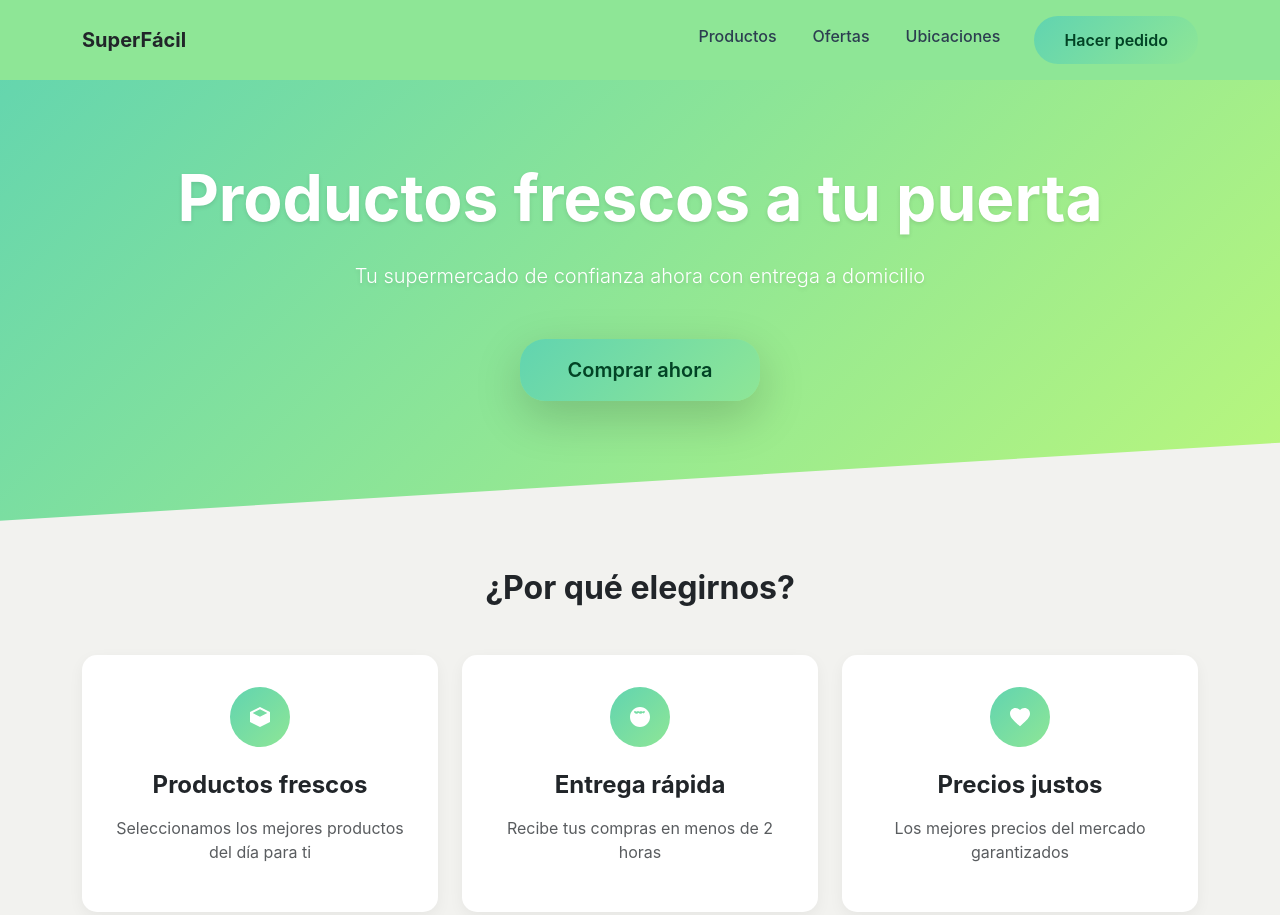
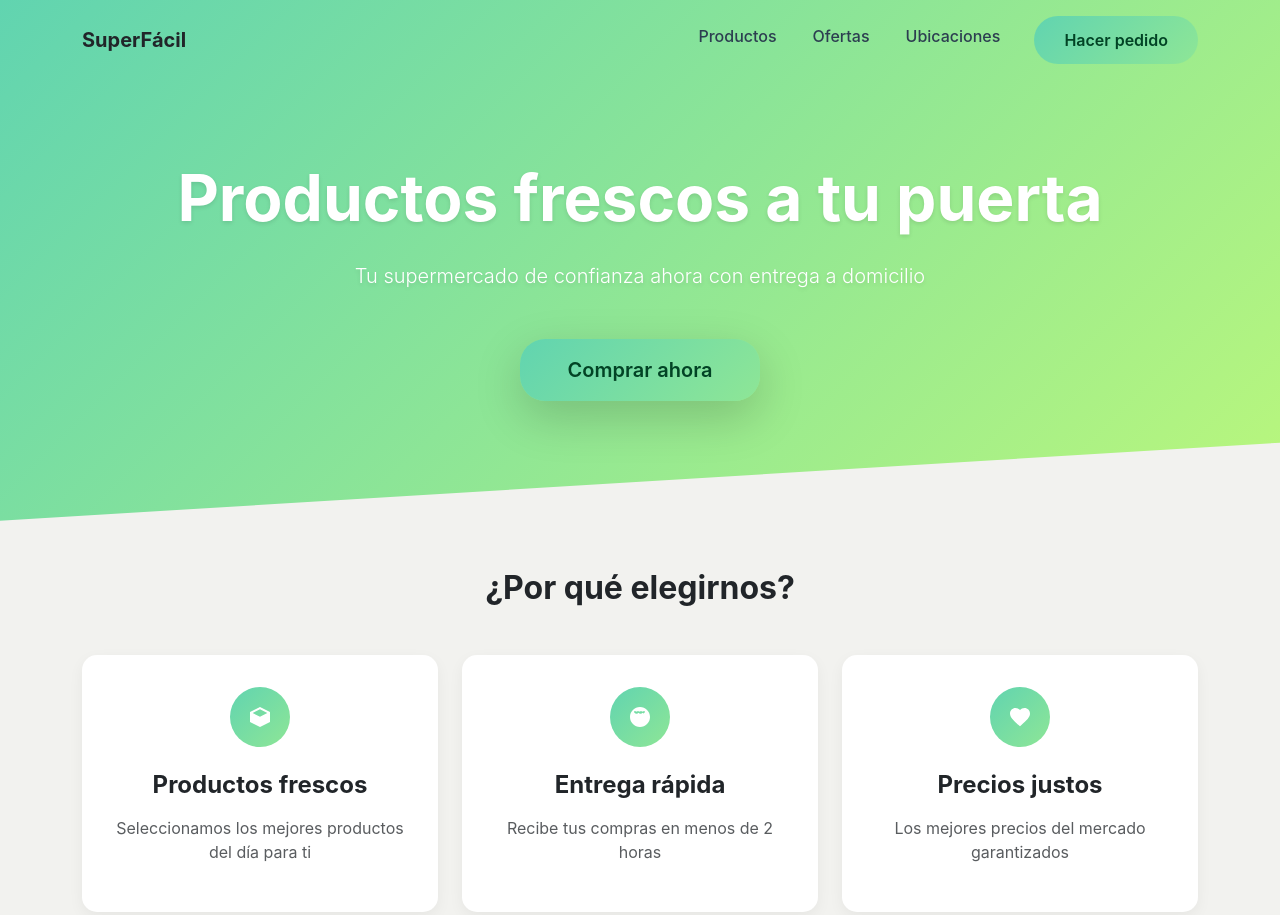
Before and after one commit to misraelDev/SUPERMERCADO-LANDING, a website: page index.html in a window 1280 px wide. Shown: the top 915 px of the page. Drawn offline with nearby package versions, Linux system fonts and the light colour scheme.

Commit message:
Corrección de navbar

```diff
--- a/index.html
+++ b/index.html
@@ -21,11 +21,26 @@
             background-color: var(--color-light);
         }
 
-        .navbar {
-            background-color: #8ee696;
-            transition: all 0.3s ease;
-            padding: 1rem 0;
-        }
+        /* Estilo general para el navbar (aplicado a todos los tamaños) */
+.navbar {
+    transition: all 0.3s ease;
+    padding: 1rem 0;
+}
+
+/* Para vistas de escritorio (pantallas más anchas) */
+@media (min-width: 768px) {
+    .navbar {
+        background-color: transparent; /* Fondo transparente */
+    }
+}
+
+/* Para dispositivos móviles (pantallas más pequeñas) */
+@media (max-width: 767px) {
+    .navbar {
+        background-color: #61d4b0; /* Color verde */
+    }
+}
+
 
         .navbar.scrolled {
             background-color: var(--color-primary);
```
